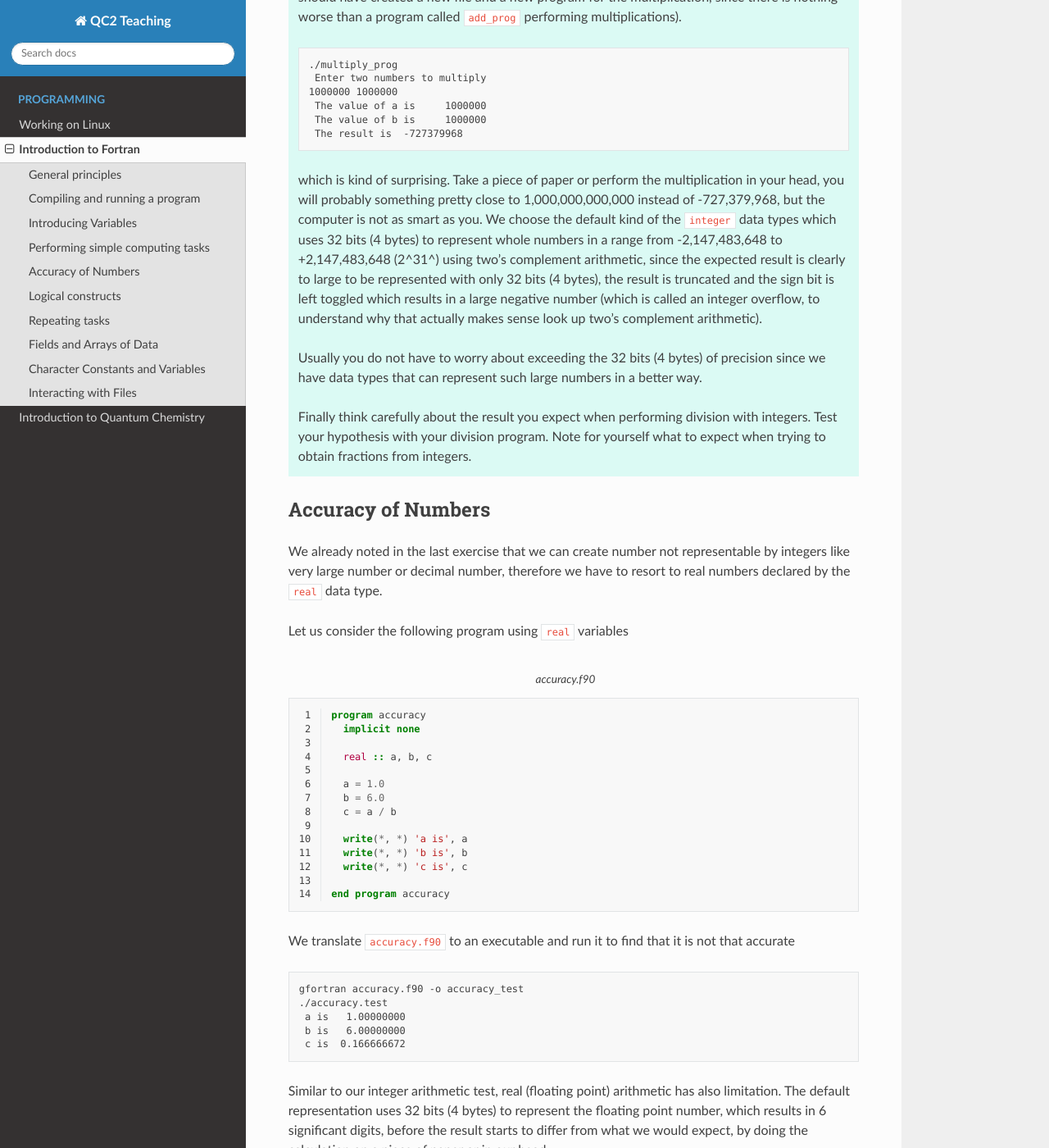
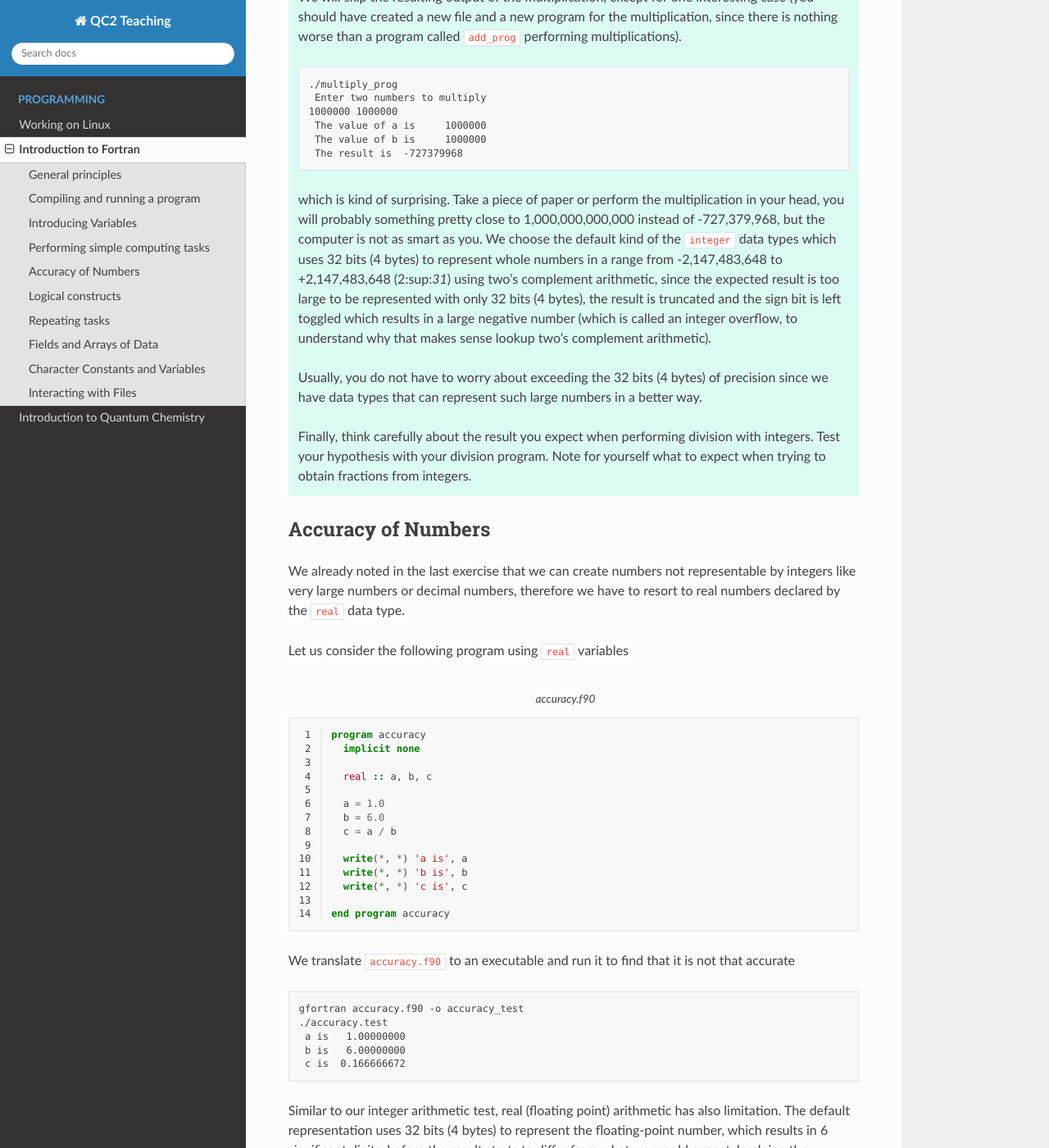
Before and after one commit to grimme-lab/qc2-teaching, a Sphinx documentation site: the page built from doc/programming.rst, in a window 1280 px wide and 1400 px high, scrolled down 6706 px. Shown: the whole window at 82% size. Built offline with Sphinx 7.4.7 and the Read the Docs theme 2.0.0, drawn with Linux system fonts in a browser that asks for light colours; some of the changed text lies outside the part shown.

Commit message:
Grammar fixes

```diff
--- a/doc/programming.rst
+++ b/doc/programming.rst
@@ -23,7 +23,7 @@
 Compiling and running a program
 -------------------------------
 
-Before beginning to write computer code, or *to code* in short, one needs to
+Before beginning to write computer code or *to code* in short, one needs to
 choose a programming language.
 Many of them exist: some are general, some are specifically designed for a task,
 e.g. web site design or piloting a plane, some have simple data structures,
@@ -130,10 +130,10 @@
 different values. Within Fortran, they cannot be used as *unknowns* in an
 equation; only in an assignment.
 
-In Fortran we need to declare the type of every variable explicitly,
+In Fortran, we need to declare the type of every variable explicitly,
 this means that a variable is given a specific and unchanging data type
 like ``character``, ``integer`` or ``real``.
-For example we could write
+For example, we could write
 
 .. code-block:: fortran
    :caption: numbers.f90
@@ -146,20 +146,20 @@
    write(*, *) "My number is", my_number
    end program numbers
 
-Now the *declaration section* of our program is line 1-3, the second line
+Now the *declaration section* of our program in line 1-3, the second line
 declares that we want to declare all our variables explicitly.
 Implicit typing is a leftover from the earliest version of Fortran
 and should be avoided at all cost, therefore you will but the line
 ``implicit none`` in every declaration you write from now on.
 The third line declares the variable ``my_number`` as type ``integer``.
 
-Line 4 and 5 are the *executable section* of the program, first we assign
-a value to ``my_number``, than we are printing it to the screen.
+Line 4 and 5 are the *executable section* of the program, first, we assign
+a value to ``my_number``, then we are printing it to the screen.
 
 .. admonition:: Exercise 2
 
    Make a new directory and save create the file ``numbers.f90`` where
-   you type in the above program. Than translate it with ``gfortran``
+   you type in the above program. Then translate it with ``gfortran``
    with
 
    .. code-block:: none
@@ -181,7 +181,7 @@
    :class: tip
 
    We replace the assignment in line 4 with the ``read(*, *) my_number``
-   and than translate it to a program.
+   and then translate it to a program.
 
    .. code-block:: none
 
@@ -282,9 +282,9 @@
 to be a comment in Fortran and is ignored by the compiler.
 Since it does not affect the final program we can use comments to remind
 ourselves why we choose to do something particular, the intent of the statement
-or to describe the what the program is doing.
-At the beginning you should comment your code as much as possible such that
-you will still understand them in a year from new. It is completely fine
+or to describe what the program is doing.
+In the beginning, you should comment your code as much as possible such that
+you will still understand them in a year from now. It is completely fine
 to produce more comment lines than lines of code to keep your program
 understandable.
 Also notice that Fortran does not care much about leading spaces (indentation)
@@ -311,7 +311,7 @@
        about what kind of input is to be entered by them.
 
     2. Read values from the console into the variables ``a`` and ``b``,
-       which are then *multiplied* and printed out.
+       which are then *multiplied* and printed out?
        For error checking, print out the values ``a`` and ``b`` in the course
        of your program.
 
@@ -375,18 +375,18 @@
    as smart as you.
    We choose the default kind of the ``integer`` data types
    which uses 32 bits (4 bytes) to represent whole numbers in a range
-   from -2,147,483,648 to +2,147,483,648 (2^31^) using two's complement
-   arithmetic, since the expected result is clearly to large to be represented
+   from -2,147,483,648 to +2,147,483,648 (2:sup:`31`) using two's complement
+   arithmetic, since the expected result is too large to be represented
    with only 32 bits (4 bytes), the result is truncated and the sign bit is left
    toggled which results in a large negative number (which is called
-   an integer overflow, to understand why that actually makes sense look up
+   an integer overflow, to understand why that makes sense lookup
    two's complement arithmetic).
 
-   Usually you do not have to worry about exceeding the 32 bits (4 bytes)
+   Usually, you do not have to worry about exceeding the 32 bits (4 bytes)
    of precision since we have data types that can represent such large numbers
    in a better way.
 
-   Finally think carefully about the result you expect when performing
+   Finally, think carefully about the result you expect when performing
    division with integers. Test your hypothesis with your division program.
    Note for yourself what to expect when trying to obtain fractions from
    integers.
@@ -394,8 +394,8 @@
 Accuracy of Numbers
 -------------------
 
-We already noted in the last exercise that we can create number not
-representable by integers like very large number or decimal number,
+We already noted in the last exercise that we can create numbers not
+representable by integers like very large numbers or decimal numbers,
 therefore we have to resort to real numbers declared by the
 ``real`` data type.
 
@@ -433,7 +433,7 @@
 
 Similar to our integer arithmetic test, real (floating point) arithmetic has
 also limitation. The default representation uses 32 bits (4 bytes) to represent
-the floating point number, which results in 6 significant digits, before
+the floating-point number, which results in 6 significant digits, before
 the result starts to differ from what we would expect, by doing the calculation
 on a piece of paper or in our head.
 
@@ -599,7 +599,7 @@
       end program accuracy
 
    ``gfortran`` complains about errors in the source code, pointing you at
-   line 7, with several errors following, as usual the first error is the
+   line 7, with several errors following, as usual, the first error is the
    interesting one:
 
    .. code-block:: none
@@ -638,7 +638,7 @@
 
 Our programs so far had one line of execution.
 Logic is very fundamental for controlling the execution flow of a program,
-usually you evaluate logical expression directly in the corresponding
+usually, you evaluate logical expression directly in the corresponding
 ``if`` construct to decide which branch to take or save it to
 a ``logical`` variable.
 
@@ -833,7 +833,7 @@
 twice.
 
 Imagine we do not want to sum arbitrary numbers but make a cumulative sum over
-a range of numbers. In this case we would use another version of the ``do`` loop
+a range of numbers. In this case, we would use another version of the ``do`` loop
 as given here:
 
 .. code-block:: fortran
@@ -936,10 +936,10 @@
 .. admonition:: Exercise 8
 
    1. Expand the above program to work on a 3 by 3 matrix
-   2. The ``sum`` and ``product`` can work on only one of the two dimension,
+   2. The ``sum`` and ``product`` can work on only one of the two dimensions,
       try to use them only for the rows or columns of the matrix
 
-Usually we do not know the size of the array in advance, to deal with this
+Usually, we do not know the size of the array in advance, to deal with this
 issue we have to make the array ``allocatable`` and explicitly request
 the memory at runtime
 
@@ -999,15 +999,15 @@
    character(len=:), allocatable :: input
 
 - the first variable ``single`` can contain only a single character
-- like before one could try to create an array like ``many`` containing many
-  characters, but it turns out that this is not really a viable approach
+- like before one could try to create an array-like ``many`` containing many
+  characters, but it turns out that this is not a viable approach
   to deal with characters
-- Fortran offers a better way to actually make use of the character data type
+- Fortran offers a better way to make use of the character data type
   by adding a length to the variable, like its done for ``fname``.
 - a more flexible way of declaring your character variables is to use a so
   called *deferred size* character, like ``input``.
 
-To write certain data in a neat way to the screen *format specifiers* can be used,
+To write certain data neatly to the screen *format specifiers* can be used,
 which are character constants or variables. Consider your addition program from
 the beginning of this course:
 
@@ -1038,8 +1038,8 @@
 specifies an integer datatype with automatic width.
 
 The result will look similar to your first run, but now there will only be one
-space between the characters and the final result. Of course you can do more:
-``/`` is a line break, ``f12.8`` is a 12 characters wide floating point number
+space between the characters and the final result. Of course, you can do more:
+``/`` is a line break, ``f12.8`` is a 12 characters wide floating-point number
 printout with 8 decimal places and ``es12.4`` switches to scientific notation
 with only 4 decimal places.
 
@@ -1047,7 +1047,7 @@
 ----------------------
 
 Up to now you only interacted with your Fortran program by standard input and
-standard output. For more complex program a complicated input file might be
+standard output. For a more complex program a complicated input file might be
 necessary or the output should be saved for later analysis in a file on disk.
 To perform this task you need to open and close your files.
 
```
Also changed, not shown: other parts of doc/programming.rst (+38 -38 lines), doc/intro.rst (+21 -22 lines), doc/scf.rst (+35 -35 lines).
